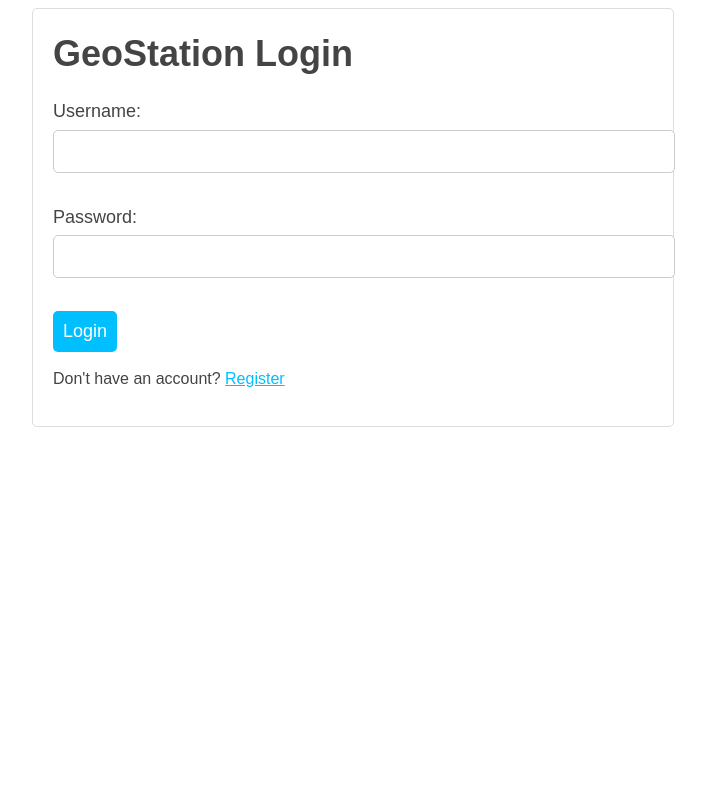
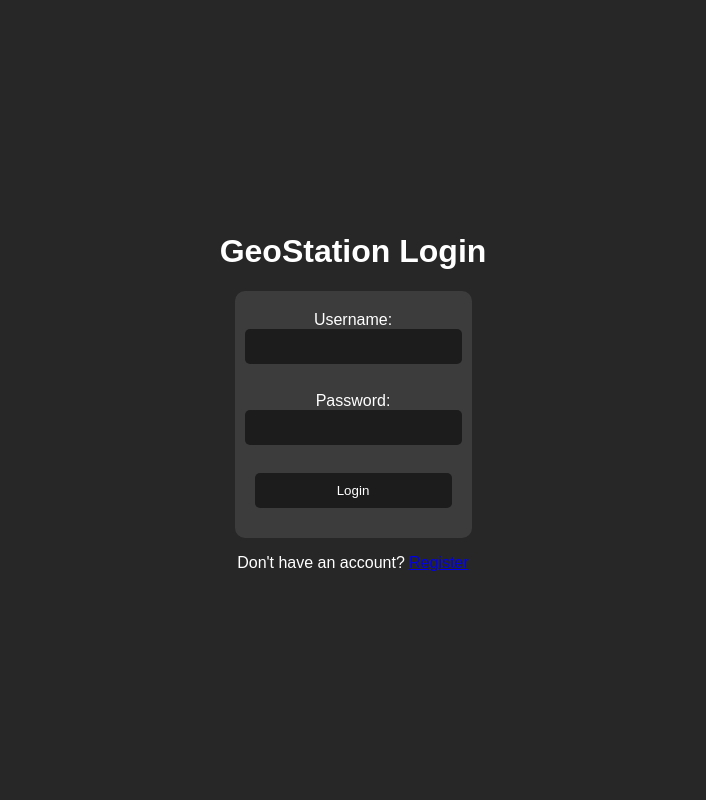
Before and after one commit to freedompraise/SkyCast, a Django app: page /auth/ in a window 1280 px wide. Shown: the whole page, without its empty margins (287-993 px from the left). Run offline with Django 4.2, Linux system fonts and the light colour scheme.

Commit message:
dark-mode added on css

```diff
--- a/src/views.py
+++ b/src/views.py
@@ -29,7 +29,7 @@ def allCities(request):
     return render(request, 'src/results.html',context)
 
 
-@login_required(login_url='login')
+# @login_required(login_url='login')
 def base(request):
     url = 'http://api.openweathermap.org/data/2.5/weather?q={}&units=imperial&appid=816582def5ad0a83096393ac18cf1419'
     #if request.method == 'POST':
--- a/static/css/login.css
+++ b/static/css/login.css
@@ -1,57 +1,82 @@
+/* Base styles */
 body {
-    background-color: #fff;
+  margin: 0;
+  padding: 0;
   font-family: Arial, sans-serif;
-    font-size: 16px;
-    line-height: 1.4;
-    color: #444;
-  }
-
-  h1 {
-    font-size: 36px;
-    margin: 0;
+  color: #fff;
 }
 
 .container {
-    max-width: 600px;
-    margin: 0 auto;
-    padding: 20px;
-    border: 1px solid #ddd;
-    border-radius: 5px;
-    background-color: #fff;
+  display: flex;
+  flex-direction: column;
+  align-items: center;
+  justify-content: center;
+  min-height: 100vh;
+  background-color: #272727;
 }
 
 form {
-    margin-top: 20px;
+  display: flex;
+  flex-direction: column;
+  align-items: center;
+  justify-content: center;
+  background-color: #3c3c3c;
+  padding: 20px;
+  border-radius: 10px;
 }
 
-  label {
-    display: block;
-    margin-bottom: 5px;
-    font-size: 18px;
+form h2 {
+  margin-bottom: 20px;
 }
 
-  input[type="text"],
-  input[type="password"],
-  input[type="email"] {
-    display: block;
+form input {
   width: 100%;
   padding: 10px;
   margin-bottom: 10px;
-    font-size: 18px;
-    border: 1px solid #ccc;
+  background-color: #1c1c1c;
+  border: none;
+  color: #fff;
   border-radius: 5px;
 }
 
-  input[type="submit"] {
-    background-color: #00bfff;
+form button {
+  width: 100%;
+  padding: 10px;
+  background-color: #009688;
   color: #fff;
-    font-size: 18px;
-    padding: 10px;
   border: none;
   border-radius: 5px;
   cursor: pointer;
 }
 
-  a {
-    color: #00bfff;
+form button:hover {
+  background-color: #008073;
 }
+
+/* Dark mode */
+body.dark {
+  background-color: #121212;
+  color: #fff;
+}
+
+.container.dark {
+  background-color: #121212;
+}
+
+form.dark {
+  background-color: #272727;
+}
+
+form input.dark {
+  background-color: #1c1c1c;
+  color: #fff;
+}
+
+form button.dark {
+  background-color: #009688;
+  color: #fff;
+}
+
+form button.dark:hover {
+  background-color: #008073;
+}
```
Also changed, not shown: 1 other file. Lines whose indentation alone changed are shown as unchanged.
